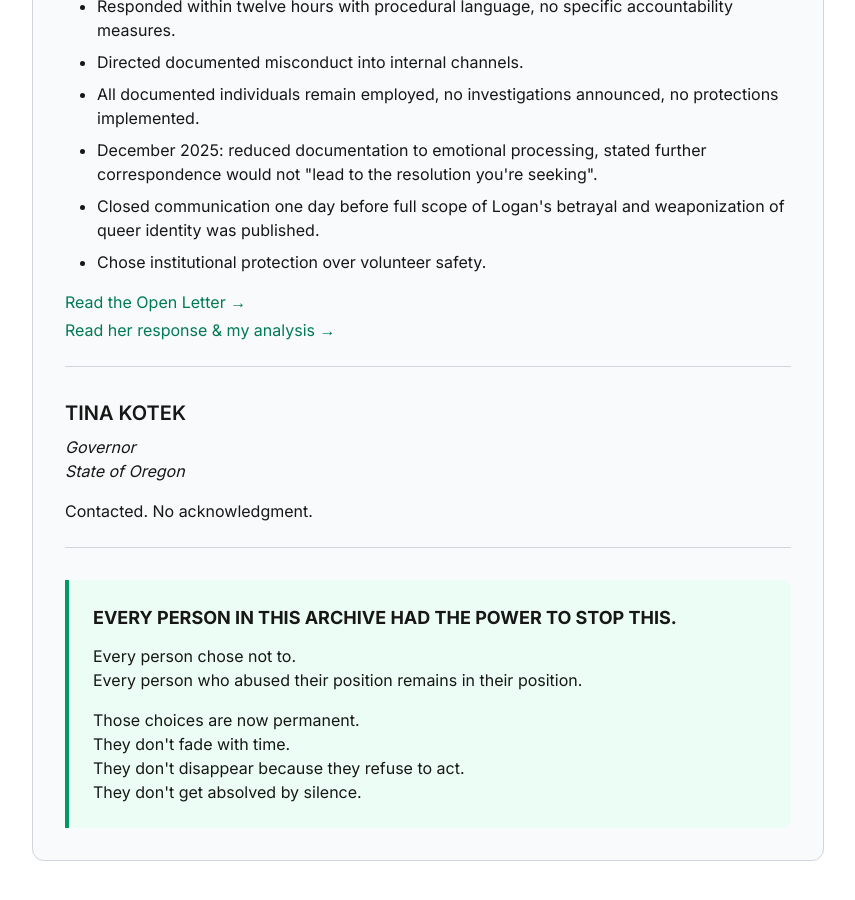
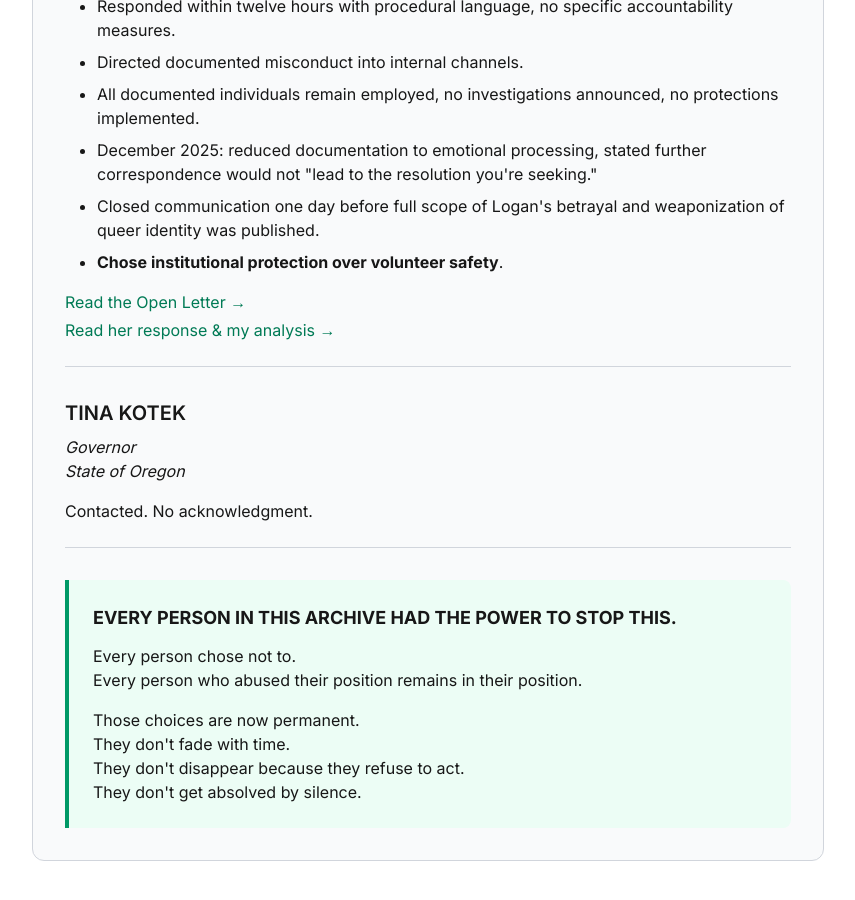
Before and after one commit to rswfire/rswfire.oprd, a Next.js app: page /key-individuals in a window 1280 px wide. Shown: the part 2080-2980 px from the top of the page, without its empty margins (368-1223 px from the left). Built offline with nearby package versions, Linux system fonts and the light colour scheme.

Commit message:
Polishing the Archive

```diff
--- a/app/(archive)/key-individuals/page.tsx
+++ b/app/(archive)/key-individuals/page.tsx
@@ -103,9 +103,9 @@ export default function KeyIndividualsPage() {
                 <li>Responded within twelve hours with procedural language, no specific accountability measures.</li>
                 <li>Directed documented misconduct into internal channels.</li>
                 <li>All documented individuals remain employed, no investigations announced, no protections implemented.</li>
-                <li>December 2025: reduced documentation to emotional processing, stated further correspondence would not "lead to the resolution you're seeking".</li>
+                <li>December 2025: reduced documentation to emotional processing, stated further correspondence would not &quot;lead to the resolution you're seeking.&quot;</li>
                 <li>Closed communication one day before full scope of Logan's betrayal and weaponization of queer identity was published.</li>
-                <li>Chose institutional protection over volunteer safety.</li>
+                <li><strong>Chose institutional protection over volunteer safety</strong>.</li>
             </ul>
             <div className="mt-4">
                 <Link href="https://rswfire.com/fieldcraft/01K3F8X412D5GEY1CXB4WRRPRK" className="text-emerald-700 hover:underline">
```
